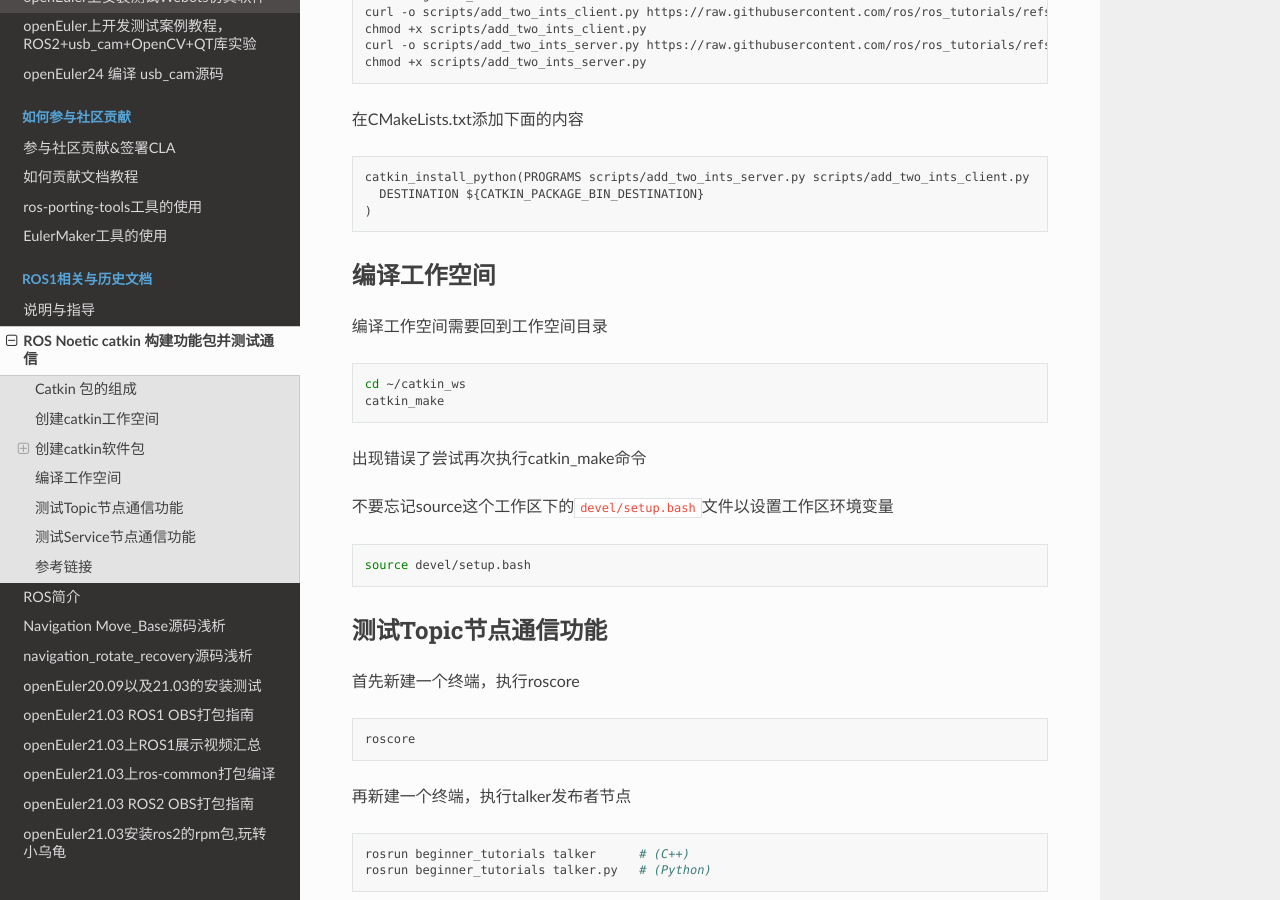
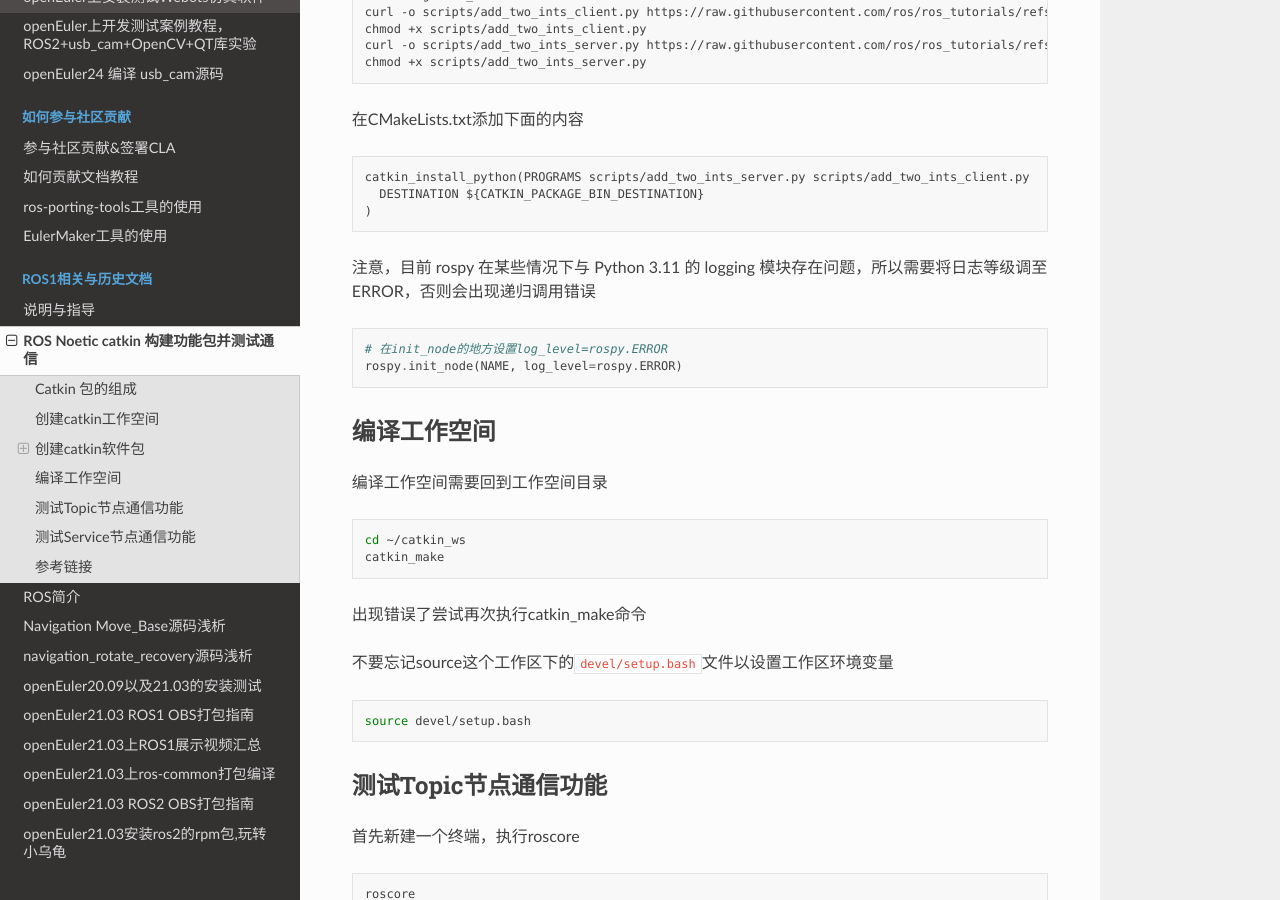
Before and after one commit to openeuler-mirror/ros, a Sphinx documentation site: the page built from docs/source/ros1/basic-catkin-package-tutorial.md, in a window 1280 px wide and 900 px high, scrolled down 5229 px. Built offline with Sphinx 7.4.7 and the Read the Docs theme 3.1.0, drawn with Linux system fonts in a browser that asks for light colours.

Commit message:
update: rospy 与 py3.11 的 logging 模块存在问题

````diff
--- a/docs/source/ros1/basic-catkin-package-tutorial.md
+++ b/docs/source/ros1/basic-catkin-package-tutorial.md
@@ -270,6 +270,13 @@ catkin_install_python(PROGRAMS scripts/add_two_ints_server.py scripts/add_two_in
 )
 ```
 
+注意，目前 rospy 在某些情况下与 Python 3.11 的 logging 模块存在问题，所以需要将日志等级调至ERROR，否则会出现递归调用错误
+
+```python
+# 在init_node的地方设置log_level=rospy.ERROR
+rospy.init_node(NAME, log_level=rospy.ERROR)
+```
+
 ## 编译工作空间
 
 编译工作空间需要回到工作空间目录
````
